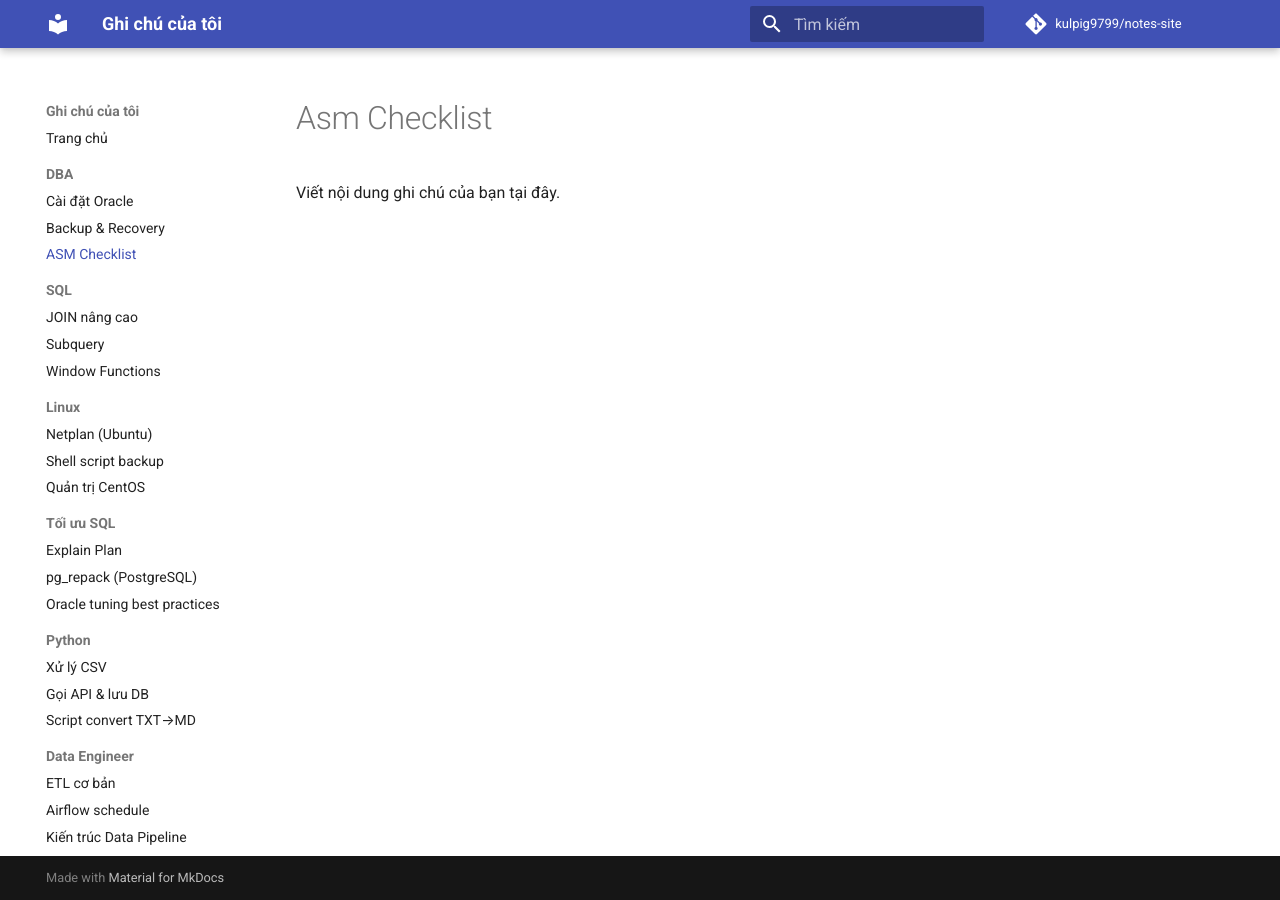
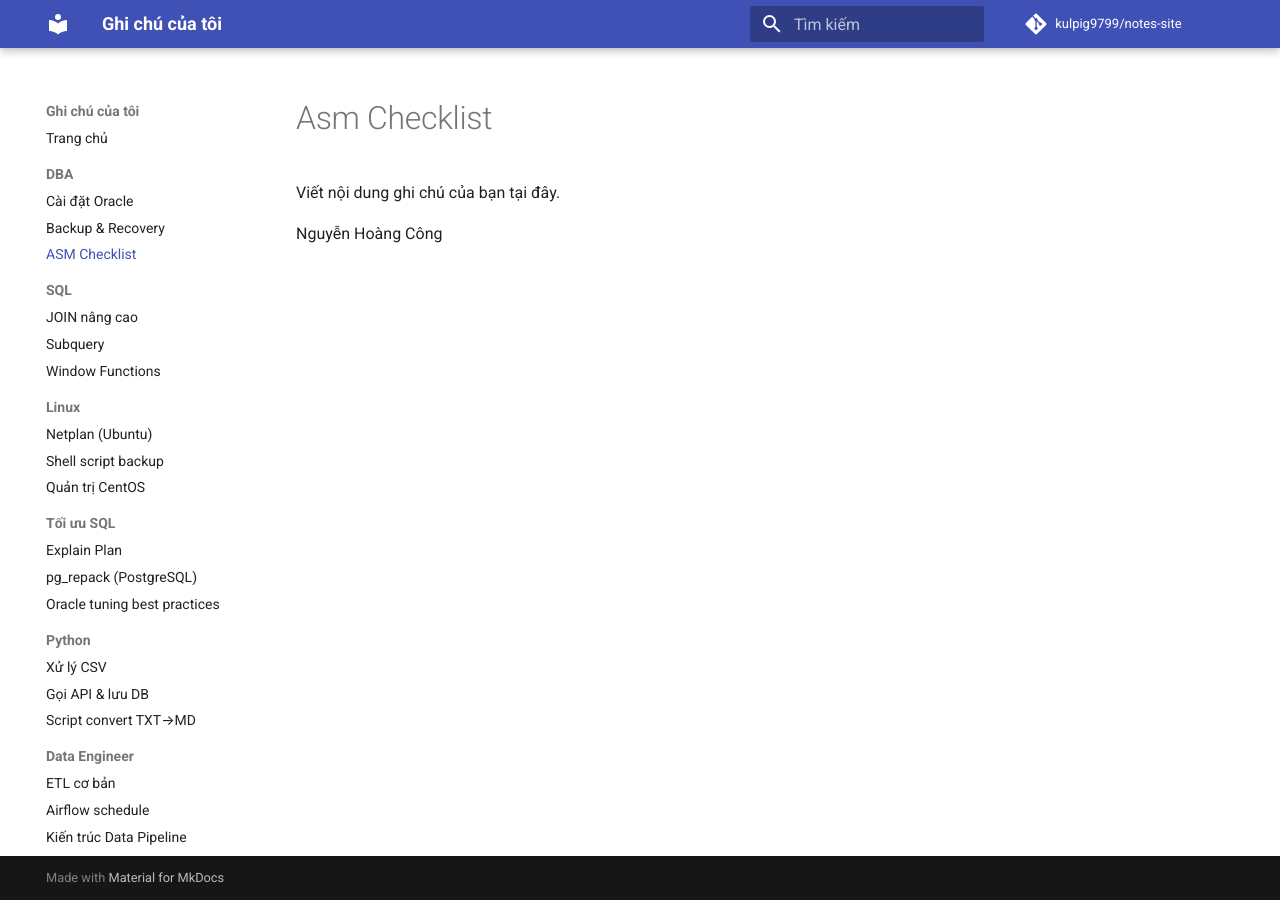
Before and after one commit to kulpig9799/notes-site, an MkDocs documentation site: the page built from docs/dba/asm_checklist.md, in a window 1280 px wide. Built offline with MkDocs 1.6.1 and Material for MkDocs 9.7.7, drawn with Linux system fonts in a browser that asks for light colours; comment, search, counter and statistics services are not loaded.

Commit message:
Update asm_checklist.md

```diff
--- a/docs/dba/asm_checklist.md
+++ b/docs/dba/asm_checklist.md
@@ -1,3 +1,5 @@
 # Asm Checklist
 
 Viết nội dung ghi chú của bạn tại đây.
+
+Nguyễn Hoàng Công
```
